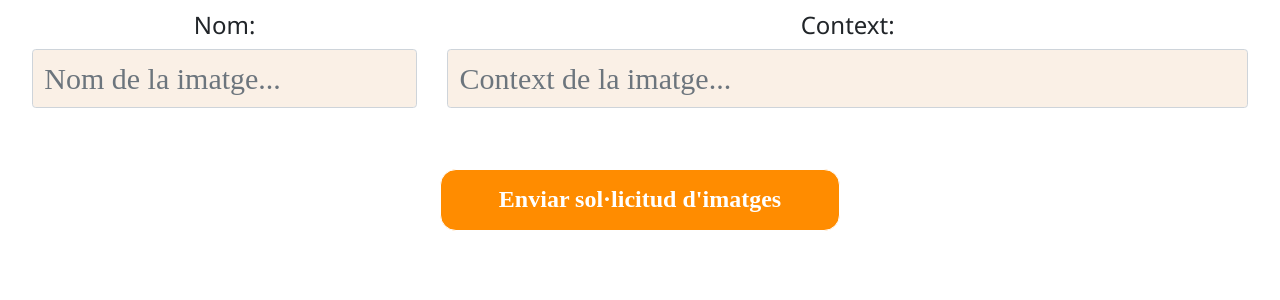
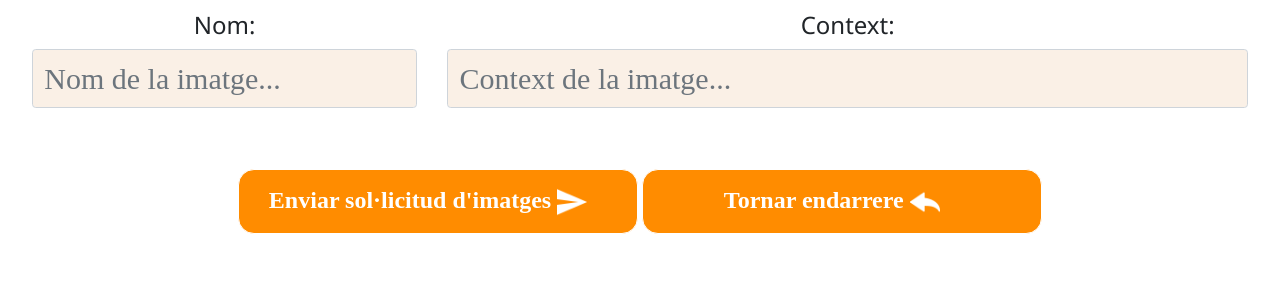
Before and after one commit to RafaCucurull/Bookiernes, a Django app: page /area_edicio/2/dirbateriaimatges/solicitudimatges in a window 1280 px wide. Shown: the part 334-634 px from the top of the page. Run offline with Django 3.2, Linux system fonts and the light colour scheme; data comes from the database, SQL or seed files in the repository; both versions use the stored data as it was after the commit; some libraries are stand-ins or nearby versions.

Commit message:
alguns canvis generals

```diff
--- a/templates/area_disseny_i_maquetacio.html
+++ b/templates/area_disseny_i_maquetacio.html
@@ -69,7 +69,7 @@
     <div class="w3-margin row message_feature w3-padding-16">
         <div class="col-md-auto w3-padding-64" style="text-align: left">
             <a href="#">
-                <button type="button" class="btn btn-primary message">
+                <button type="button" class="w3-round-xlarge btn btn-primary message">
                     <h3 class="h3-message"><b>Missatge nou</b>
                         <img class="w3-center icons" src="../static/areaedicio/message-icon.png">
                     </h3>
@@ -83,7 +83,7 @@
     <div class="w3-container w3-right" style="margin-right: 5%; margin-top: -2%">
         <div class="right col-md-auto">
             <a href="javascript:history.back()">
-                <button type="button" class="btn btn-primary message">
+                <button type="button" class="w3-round-xlarge btn btn-primary message">
                     <h3 class="h3-message"><b>Tornar endarrere</b>
                         <img class="w3-center icons" src="{% static '/areaescriptor/backarrow.png' %}">
                     </h3>
--- a/templates/enviar_llibre_maquetar.html
+++ b/templates/enviar_llibre_maquetar.html
@@ -39,9 +39,9 @@
     </form>
     <div class="w3-container w3-center">
         <div class="back-button right">
-            <a href={% url 'escriptori' %}>
+            <a href="javascript: history.back()">
                 <button class="w3-round-xlarge btn btn-primary2">
-                    <h3 class="h3-message"><b>Tornar al llibre</b>
+                    <h3 class="h3-message"><b>Tornar endarrere</b>
                         <img class="w3-center icons" src={% static "maquetacio/backarrow.png" %}>
                     </h3>
                 </button>
--- a/templates/solicitud_imatges.html
+++ b/templates/solicitud_imatges.html
@@ -34,10 +34,23 @@
                     </div>
                 </div>
             </div>
-            <div class="w3-container w3-center">
-                <button class="w3-round-xlarge btn btn-primary message" type="submit">
-                    <h3><b>Enviar sol·licitud d'imatges</b></h3>
+            <div class="w3-row-padding w3-container">
+                <button type="submit" class="w3-round-xlarge btn btn-primary message">
+                    <h3 class="h3-message"><b>Enviar sol·licitud d'imatges</b>
+                        <img src="{% static '../static/modificacions/send.png' %}"
+                             style="width: 30px;height: 30px;margin-right: 20px;"
+                             alt="Enviar sol·licitud d'imatges">
+                    </h3>
                 </button>
+                <a href="javascript:history.back()">
+                    <button type="button" class="w3-round-xlarge btn btn-primary message">
+                        <h3 class="h3-message"><b>Tornar endarrere</b>
+                            <img src="{% static '../static/areaescriptor/backarrow.png' %}"
+                                 style="width: 30px;height: 30px;margin-right: 20px;"
+                                 alt="Endarrere">
+                        </h3>
+                    </button>
+                </a>
             </div>
         </form>
     </div>
```
Also changed, not shown: templates/solicituds_imatges_disseny.html (+17 -3 lines), templates/solicituds_maquetacio_disseny.html (+16 -3 lines), db.sqlite3.
